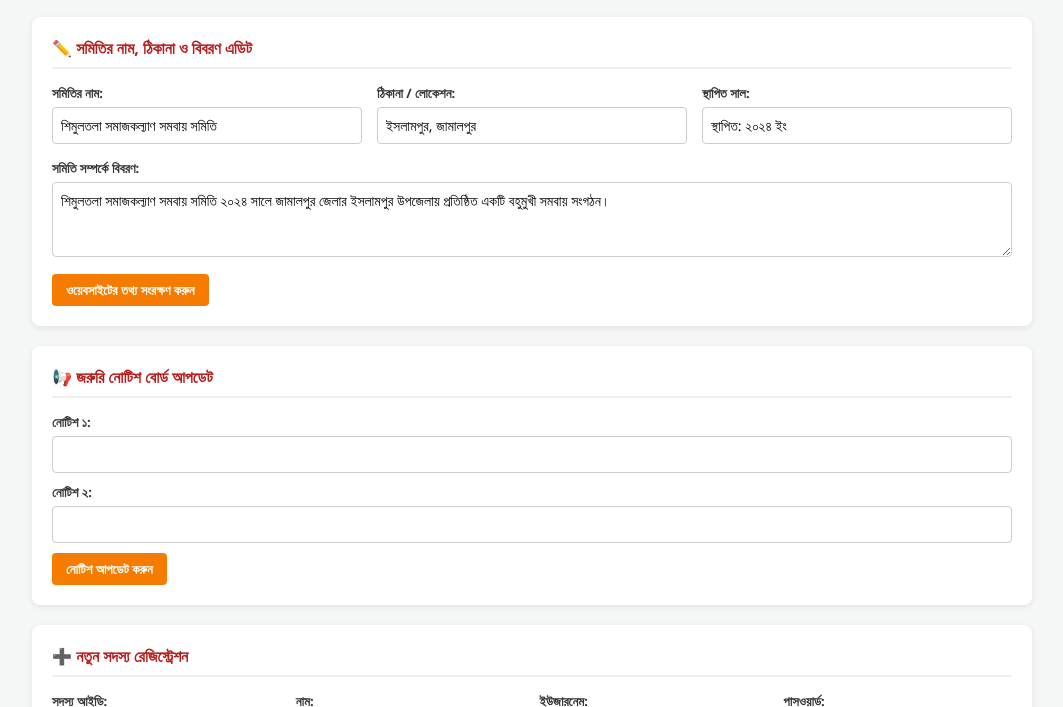
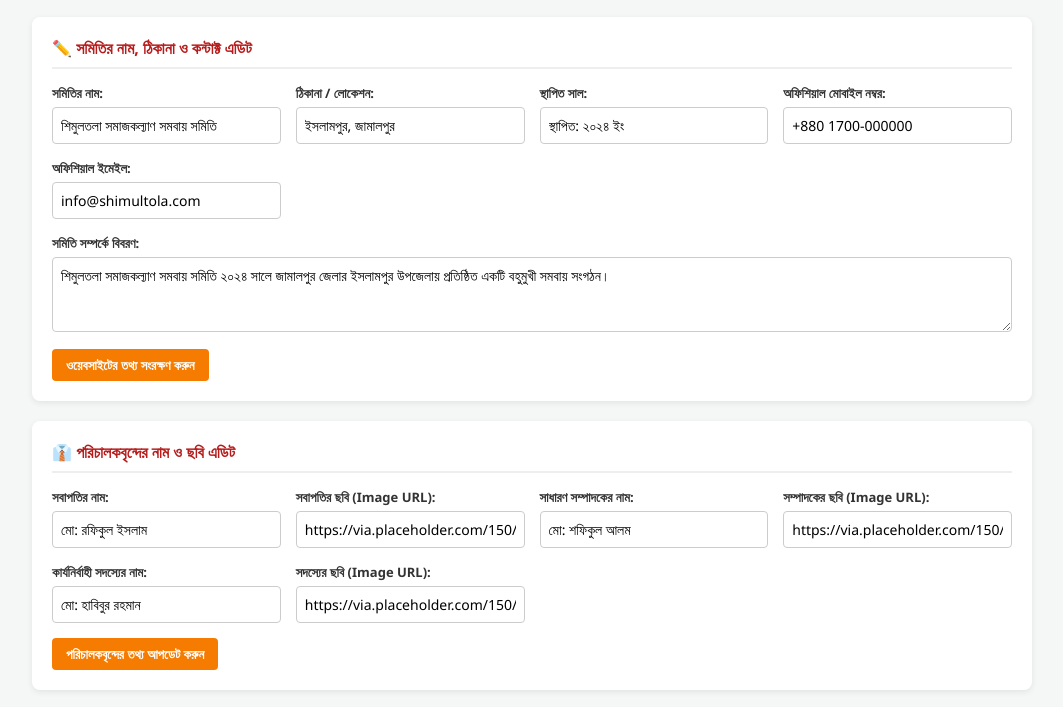
Before and after one commit to mdmuzahedislam-glitch/Shimultola-Somaz-Kollan-Somitte, a website: page admin-dashboard.html in a window 1280 px wide. Shown: the part 89-796 px from the top of the page, without its empty margins (108-1171 px from the left). Drawn offline with Linux system fonts and the light colour scheme; sample sign-in values are in the browser's storage.

Commit message:
Update admin-dashboard.html

```diff
--- a/admin-dashboard.html
+++ b/admin-dashboard.html
@@ -28,7 +28,6 @@
         .btn:hover { background: #1b5e20; }
         .btn-danger { background: #c62828; }
         .btn-warning { background: #f57c00; color: white; }
-        .btn-cancel { background: #757575; color: white; }
 
         /* Modal */
         .modal { display: none; position: fixed; top: 0; left: 0; width: 100%; height: 100%; background: rgba(0,0,0,0.5); justify-content: center; align-items: center; padding: 15px; z-index: 1000; }
@@ -48,9 +47,9 @@
         <a href="admin-login.html" class="logout-btn">লগআউট</a>
     </header>
 
-    <!-- ১. সমিতির হেডার ও তথ্য এডিট (Website Info Customizer) -->
+    <!-- ১. সমিতি ও ফুটার কন্টাক্ট এডিট -->
     <div class="card">
-        <h3 class="section-title">✏️ সমিতির নাম, ঠিকানা ও বিবরণ এডিট</h3>
+        <h3 class="section-title">✏️ সমিতির নাম, ঠিকানা ও কন্টাক্ট এডিট</h3>
         <form onsubmit="updateSiteInfo(event)">
             <div class="form-grid">
                 <div class="form-group">
@@ -65,6 +64,14 @@
                     <label>স্থাপিত সাল:</label>
                     <input type="text" id="siteEstInput" required>
                 </div>
+                <div class="form-group">
+                    <label>অফিশিয়াল মোবাইল নম্বর:</label>
+                    <input type="text" id="sitePhoneInput" required>
+                </div>
+                <div class="form-group">
+                    <label>অফিশিয়াল ইমেইল:</label>
+                    <input type="email" id="siteEmailInput" required>
+                </div>
             </div>
             <div class="form-group" style="margin-bottom: 12px;">
                 <label>সমিতি সম্পর্কে বিবরণ:</label>
@@ -74,7 +81,41 @@
         </form>
     </div>
 
-    <!-- ২. জরুরি নোটিশ আপডেট -->
+    <!-- ২. পরিচালকবৃন্দের তথ্য এডিট -->
+    <div class="card">
+        <h3 class="section-title">👔 পরিচালকবৃন্দের নাম ও ছবি এডিট</h3>
+        <form onsubmit="updateDirectors(event)">
+            <div class="form-grid">
+                <div class="form-group">
+                    <label>সবাপতির নাম:</label>
+                    <input type="text" id="pNameInput" required>
+                </div>
+                <div class="form-group">
+                    <label>সবাপতির ছবি (Image URL):</label>
+                    <input type="text" id="pImgInput" placeholder="https://..." required>
+                </div>
+                <div class="form-group">
+                    <label>সাধারণ সম্পাদকের নাম:</label>
+                    <input type="text" id="sNameInput" required>
+                </div>
+                <div class="form-group">
+                    <label>সম্পাদকের ছবি (Image URL):</label>
+                    <input type="text" id="sImgInput" placeholder="https://..." required>
+                </div>
+                <div class="form-group">
+                    <label>কার্যনির্বাহী সদস্যের নাম:</label>
+                    <input type="text" id="mNameInput" required>
+                </div>
+                <div class="form-group">
+                    <label>সদস্যের ছবি (Image URL):</label>
+                    <input type="text" id="mImgInput" placeholder="https://..." required>
+                </div>
+            </div>
+            <button type="submit" class="btn btn-warning">পরিচালকবৃন্দের তথ্য আপডেট করুন</button>
+        </form>
+    </div>
+
+    <!-- ৩. নোটিশ আপডেট -->
     <div class="card">
         <h3 class="section-title">📢 জরুরি নোটিশ বোর্ড আপডেট</h3>
         <form onsubmit="updateNotices(event)">
@@ -90,7 +131,7 @@
         </form>
     </div>
 
-    <!-- ৩. নতুন সদস্য রেজিস্ট্রেশন -->
+    <!-- ৪. নতুন সদস্য রেজিস্ট্রেশন -->
     <div class="card">
         <h3 class="section-title">➕ নতুন সদস্য রেজিস্ট্রেশন</h3>
         <form id="registerForm" onsubmit="registerMember(event)">
@@ -135,7 +176,7 @@
         </form>
     </div>
 
-    <!-- ৪. সদস্য তালিকা ম্যানেজমেন্ট -->
+    <!-- ৫. সদস্য তালিকা ম্যানেজমেন্ট -->
     <div class="card">
         <h3 class="section-title">👥 সদস্য তালিকা, জমা ও ঋণ ম্যানেজমেন্ট</h3>
         <div style="overflow-x: auto;">
@@ -222,7 +263,20 @@
         localStorage.setItem('somitte_address', document.getElementById('siteAddressInput').value);
         localStorage.setItem('somitte_est', document.getElementById('siteEstInput').value);
         localStorage.setItem('somitte_about', document.getElementById('siteAboutInput').value);
+        localStorage.setItem('somitte_phone', document.getElementById('sitePhoneInput').value);
+        localStorage.setItem('somitte_email', document.getElementById('siteEmailInput').value);
         alert('ওয়েবসাইটের তথ্য সফলভাবে আপডেট করা হয়েছে!');
+    }
+
+    function updateDirectors(e) {
+        e.preventDefault();
+        localStorage.setItem('somitte_pName', document.getElementById('pNameInput').value);
+        localStorage.setItem('somitte_pImg', document.getElementById('pImgInput').value);
+        localStorage.setItem('somitte_sName', document.getElementById('sNameInput').value);
+        localStorage.setItem('somitte_sImg', document.getElementById('sImgInput').value);
+        localStorage.setItem('somitte_mName', document.getElementById('mNameInput').value);
+        localStorage.setItem('somitte_mImg', document.getElementById('mImgInput').value);
+        alert('পরিচালকবৃন্দের তথ্য সফলভাবে আপডেট হয়েছে!');
     }
 
     function updateNotices(e) {
@@ -294,6 +348,16 @@
         document.getElementById('siteAddressInput').value = localStorage.getItem('somitte_address') || "ইসলামপুর, জামালপুর";
         document.getElementById('siteEstInput').value = localStorage.getItem('somitte_est') || "স্থাপিত: ২০২৪ ইং";
         document.getElementById('siteAboutInput').value = localStorage.getItem('somitte_about') || "শিমুলতলা সমাজকল্যাণ সমবায় সমিতি ২০২৪ সালে জামালপুর জেলার ইসলামপুর উপজেলায় প্রতিষ্ঠিত একটি বহুমুখী সমবায় সংগঠন।";
+        document.getElementById('sitePhoneInput').value = localStorage.getItem('somitte_phone') || "+880 1700-000000";
+        document.getElementById('siteEmailInput').value = localStorage.getItem('somitte_email') || "info@shimultola.com";
+
+        document.getElementById('pNameInput').value = localStorage.getItem('somitte_pName') || "মো: রফিকুল ইসলাম";
+        document.getElementById('pImgInput').value = localStorage.getItem('somitte_pImg') || "https://via.placeholder.com/150/1b5e20/ffffff?text=President";
+        document.getElementById('sNameInput').value = localStorage.getItem('somitte_sName') || "মো: শফিকুল আলম";
+        document.getElementById('sImgInput').value = localStorage.getItem('somitte_sImg') || "https://via.placeholder.com/150/0288d1/ffffff?text=Secretary";
+        document.getElementById('mNameInput').value = localStorage.getItem('somitte_mName') || "মো: হাবিবুর রহমান";
+        document.getElementById('mImgInput').value = localStorage.getItem('somitte_mImg') || "https://via.placeholder.com/150/f57c00/ffffff?text=Member";
+
         document.getElementById('notice1Input').value = localStorage.getItem('somitte_notice1') || "";
         document.getElementById('notice2Input').value = localStorage.getItem('somitte_notice2') || "";
     };
```
